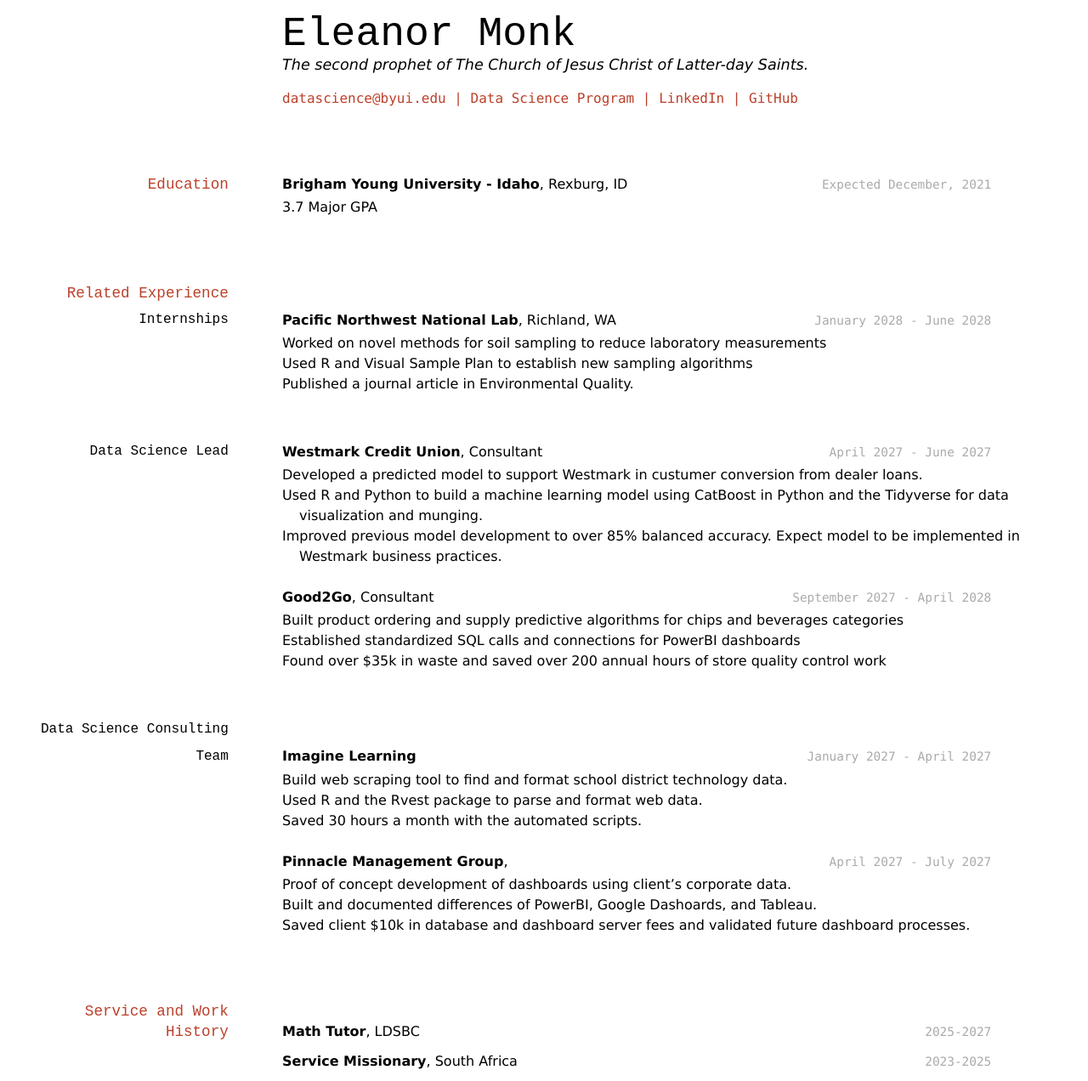
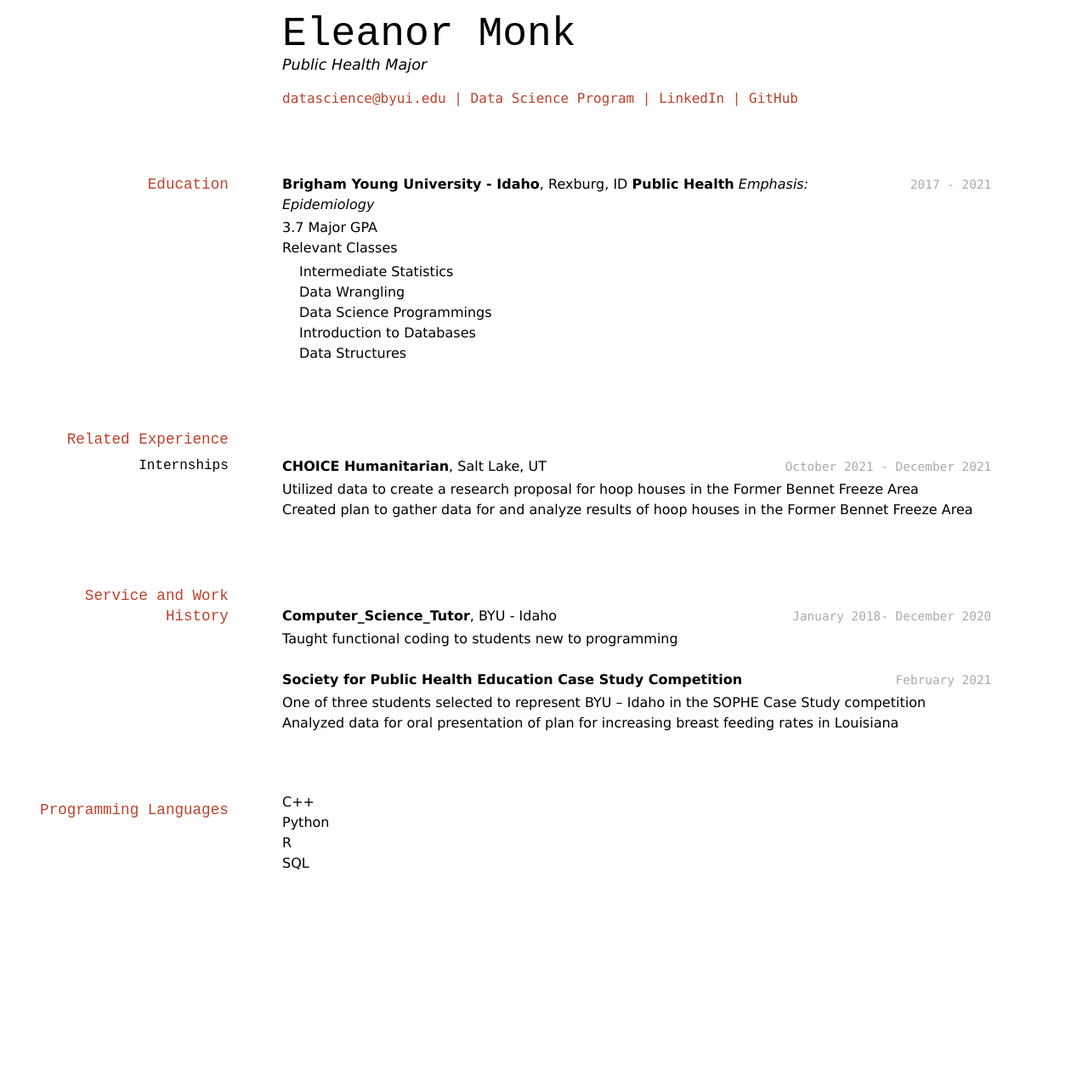
Before and after one commit to byuids-resumes/Monk-Resume, a Jekyll site: the page built from docs/index.md, in a window 1280 px wide. Shown: the whole page at 85% size. Built offline with Jekyll 4.4.1, drawn with Linux system fonts in a browser that asks for light colours; after the commit the page ends 1052 px from its top, so only the background shows below that.

Commit message:
Rough Draft Done

```diff
--- a/docs/index.md
+++ b/docs/index.md
@@ -1,9 +1,9 @@
 ---
 layout: cv
-title: Brigham Young's Resume
+title: Eleanor Monk's Resume
 ---
 # Eleanor Monk
-The second prophet of The Church of Jesus Christ of Latter-day Saints.
+Public Health Major
 
 <div id="webaddress">
 <a href="datascience@byui.edu">datascience@byui.edu</a>
@@ -16,66 +16,48 @@ The second prophet of The Church of Jesus Christ of Latter-day Saints.
 
 ## Education
 
-`Expected December, 2021`
+`2017 - 2021`
 __Brigham Young University - Idaho__, Rexburg, ID
+**Public Health**
+*Emphasis: Epidemiology*
 
 - 3.7 Major GPA
-
+- Relevant Classes
+  - Intermediate Statistics
+  - Data Wrangling
+  - Data Science Programmings
+  - Introduction to Databases
+  - Data Structures
 
 ## Related Experience
 
 ### Internships
 
-`January 2028 - June 2028`
-__Pacific Northwest National Lab__, Richland, WA
+`October 2021 - December 2021`
+__CHOICE Humanitarian__, Salt Lake, UT
 
-- Worked on novel methods for soil sampling to reduce laboratory measurements
-- Used R and Visual Sample Plan to establish new sampling algorithms
-- Published a journal article in Environmental Quality.
-
-### Data Science Lead
-
-`April 2027 - June 2027`
-__Westmark Credit Union__, Consultant
-
-- Developed a predicted model to support Westmark in custumer conversion from dealer loans.
-- Used R and Python to build a machine learning model using CatBoost in Python and the Tidyverse for data visualization and munging.
-- Improved previous model development to over 85% balanced accuracy. Expect model to be implemented in Westmark business practices.
-
-`September 2027 - April 2028`
-__Good2Go__, Consultant
-
-- Built product ordering and supply predictive algorithms for chips and beverages categories
-- Established standardized SQL calls and connections for PowerBI dashboards
-- Found over $35k in waste and saved over 200 annual hours of store quality control work
-
-### Data Science Consulting Team
-
-`January 2027 - April 2027`
-__Imagine Learning__
-
-- Build web scraping tool to find and format school district technology data.
-- Used R and the Rvest package to parse and format web data.
-- Saved 30 hours a month with the automated scripts.
-
-`April 2027 - July 2027`
-__Pinnacle Management Group__,
-
-- Proof of concept development of dashboards using client's corporate data.
-- Built and documented differences of PowerBI, Google Dashoards, and Tableau.
-- Saved client $10k in database and dashboard server fees and validated future dashboard processes.
+- Utilized data to create a research proposal for hoop houses in the Former Bennet Freeze Area
+- Created plan to gather data for and analyze results of hoop houses in the Former Bennet Freeze Area
 
 
 ## Service and Work History
 
-`2025-2027`
-__Math Tutor__, LDSBC
+`January 2018- December 2020`
+__Computer_Science_Tutor__, BYU - Idaho
 
+- Taught functional coding to students new to programming
 
-`2023-2025`
-__Service Missionary__, South Africa
+`February 2021`
+__Society for Public Health Education Case Study Competition__
+- One of three students selected to represent BYU – Idaho in the SOPHE Case Study competition
+- Analyzed data for oral presentation of plan for increasing breast feeding rates in Louisiana
 
+## Programming Languages
 
+- C++
+- Python
+- R
+- SQL
 
 <!-- ### Footer
 
```
